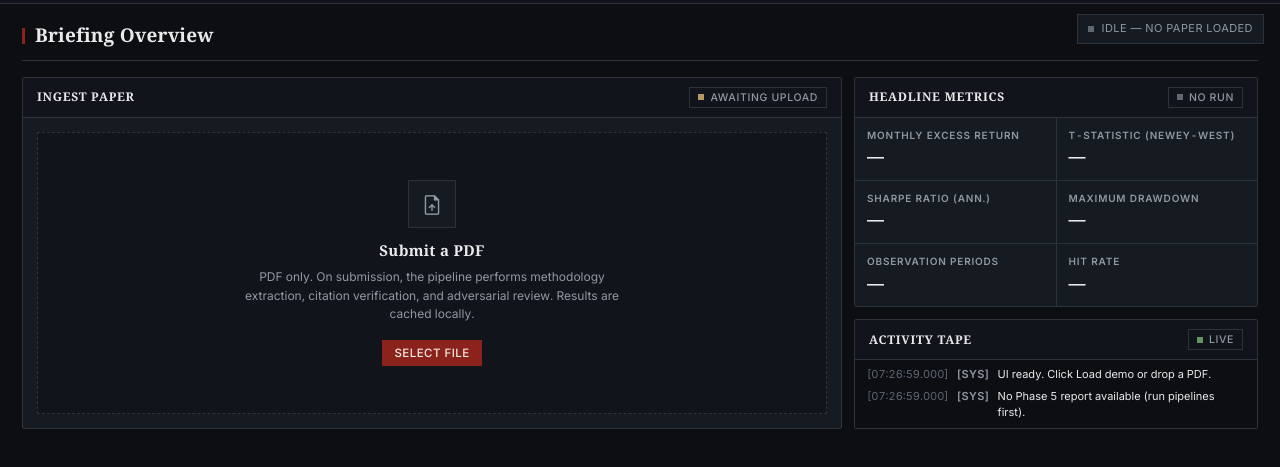
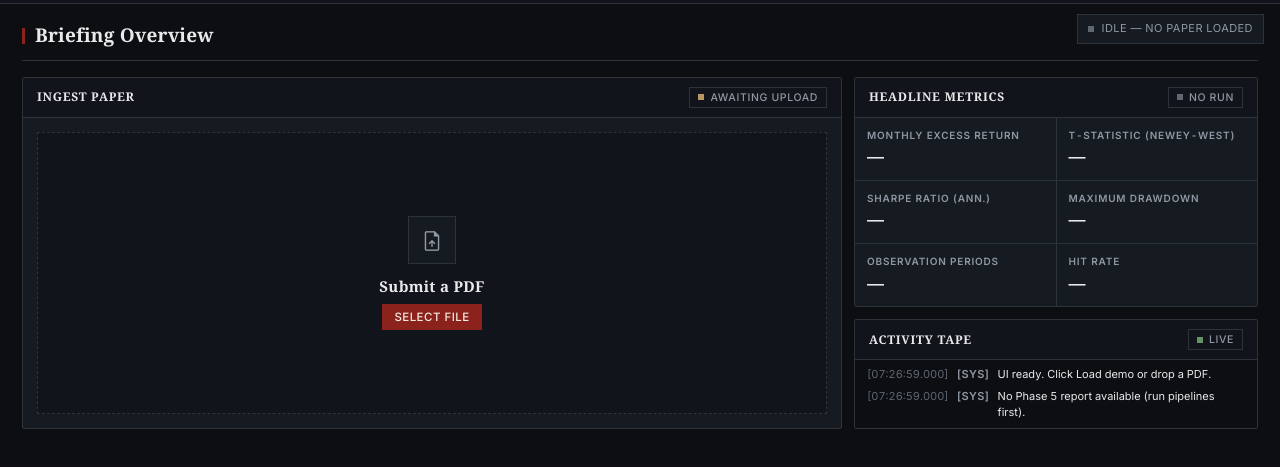
Before and after one commit to Pieismath/bw_hackathon, a plain HTML site: page app/static/index.html in a window 1280 px wide. Shown: the part 79-546 px from the top of the page. Drawn offline with nearby package versions, Linux system fonts and the light colour scheme; no server answers.

Commit message:
Drop descriptive PDF blurb from dropzone — title + button only
Co-Authored-By: Claude Opus 4.7 (1M context) <noreply@anthropic.com>

```diff
--- a/app/static/index.html
+++ b/app/static/index.html
@@ -338,7 +338,6 @@
             <div class="dropzone-inner">
               <span class="material-symbols-outlined icon-big">upload_file</span>
               <h4>Submit a PDF</h4>
-              <p>PDF only. On submission, the pipeline performs methodology extraction, citation verification, and adversarial review. Results are cached locally.</p>
               <button class="btn-primary" id="pick-btn">Select file</button>
             </div>
             <!-- Confirmation overlay: animates in when upload succeeds. -->
```
